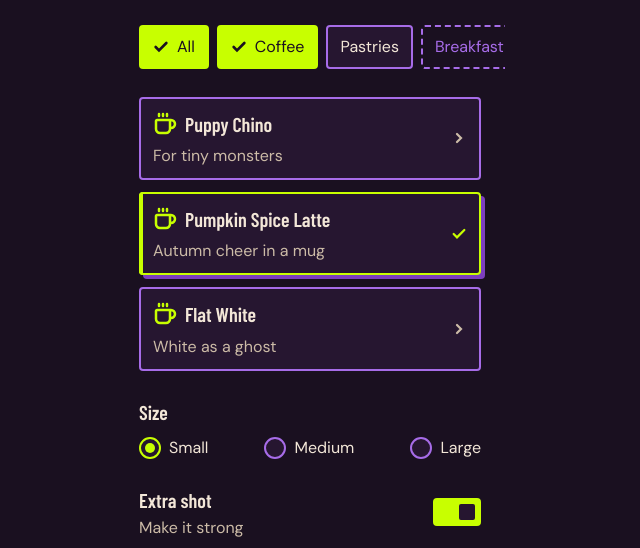
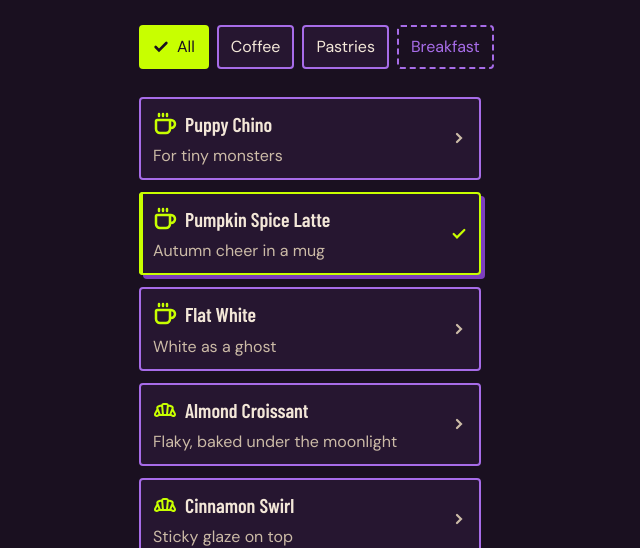
Before and after one commit to szabina-nagy/spooky-cafe-ui-kit, a plain HTML site: page screens/inventory.html in a window 1280 px wide. Both pictures are taken after a click on the button "All". Shown: the part 252-800 px from the top of the page, without its empty margins (330-970 px from the left). Drawn offline with nearby package versions, Linux system fonts and the light colour scheme; a web font is replaced by a local one.

Commit message:
Add an extra category for the chips

```diff
--- a/js/chips.js
+++ b/js/chips.js
@@ -2,6 +2,26 @@ document.querySelectorAll(".chip[aria-pressed]").forEach((chip) => {
     chip.addEventListener("click", () => {
         const pressed = chip.getAttribute("aria-pressed") === "true";
         chip.setAttribute("aria-pressed", String(!pressed));
+
+        // A group with an All chip (data-chip-all) never has All and the others pressed together
+        const group = chip.closest(".chips-field");
+        const all = group && group.querySelector("[data-chip-all]");
+
+        if (!all) {
+            return;
+        }
+
+        const others = group.querySelectorAll(".chip[aria-pressed]:not([data-chip-all])");
+
+        if (chip === all) {
+            // All stays pressed and releases the others
+            all.setAttribute("aria-pressed", "true");
+            others.forEach((other) => other.setAttribute("aria-pressed", "false"));
+        } else {
+            // Any other chip releases All, and All comes back when the last one is released
+            const anyPressed = [...others].some((other) => other.getAttribute("aria-pressed") === "true");
+            all.setAttribute("aria-pressed", String(!anyPressed));
+        }
     });
 });
 
--- a/screens/inventory.html
+++ b/screens/inventory.html
@@ -51,13 +51,13 @@
 
           <!-- chips -->
             <div class="chips-field chips-field-scroll" role="group" aria-label="Filter the menu">
-                <button class="chip" type="button" aria-pressed="false">
+                <button class="chip" type="button" aria-pressed="false" data-chip-all>
                 <img  class="chip-check" src="../icons/check.svg" alt="" width="16" height="16">
                 All</button>
                 <button class="chip" type="button" aria-pressed="true">
                 <img  class="chip-check" src="../icons/check.svg" alt="" width="16" height="16">
                 Coffee</button>
-                <button class="chip" type="button" aria-pressed="false">
+                <button class="chip" type="button" aria-pressed="true">
                 <img  class="chip-check" src="../icons/check.svg" alt="" width="16" height="16">
                 Pastries</button>
                 <button class="chip" type="button" aria-pressed="false" disabled>
@@ -66,8 +66,8 @@
             </div>
 
             <!-- list rows -->
-                <ul class="drink-list" aria-label="Available drinks">
-                    <li>
+                <ul class="drink-list" aria-label="Menu">
+                    <li data-category="coffee">
                         <button class="list-row" type="button" aria-pressed="false">
                             <span class="list-row-content">
                             <span class="list-row-header">
@@ -80,7 +80,7 @@
                             <img class="list-row-chevron" src="../icons/chevron-right.svg" alt="" width="16" height="16">
                         </button>
                     </li>
-                    <li>
+                    <li data-category="coffee">
                         <button class="list-row" type="button" aria-pressed="true">
                             <span class="list-row-content">
                             <span class="list-row-header">
@@ -93,7 +93,7 @@
                             <img class="list-row-chevron" src="../icons/chevron-right.svg" alt="" width="16" height="16">
                         </button>
                     </li>
-                    <li>
+                    <li data-category="coffee">
                         <button class="list-row" type="button" aria-pressed="false">
                             <span class="list-row-content">
                             <span class="list-row-header">
@@ -101,6 +101,32 @@
                                 <span class="list-row-title">Flat White</span>
                             </span>
                             <span class="list-row-text">White as a ghost</span>
+                            </span>
+                            <img class="list-row-check" src="../icons/check-lime.svg" alt="" width="16" height="16">
+                            <img class="list-row-chevron" src="../icons/chevron-right.svg" alt="" width="16" height="16">
+                        </button>
+                    </li>
+                    <li data-category="pastries">
+                        <button class="list-row" type="button" aria-pressed="false">
+                            <span class="list-row-content">
+                            <span class="list-row-header">
+                                <img class="list-row-icon" src="../icons/pastry-lime.svg" alt="" width="24" height="24">
+                                <span class="list-row-title">Almond Croissant</span>
+                            </span>
+                            <span class="list-row-text">Flaky, baked under the moonlight</span>
+                            </span>
+                            <img class="list-row-check" src="../icons/check-lime.svg" alt="" width="16" height="16">
+                            <img class="list-row-chevron" src="../icons/chevron-right.svg" alt="" width="16" height="16">
+                        </button>
+                    </li>
+                    <li data-category="pastries">
+                        <button class="list-row" type="button" aria-pressed="false">
+                            <span class="list-row-content">
+                            <span class="list-row-header">
+                                <img class="list-row-icon" src="../icons/pastry-lime.svg" alt="" width="24" height="24">
+                                <span class="list-row-title">Cinnamon Swirl</span>
+                            </span>
+                            <span class="list-row-text">Sticky glaze on top</span>
                             </span>
                             <img class="list-row-check" src="../icons/check-lime.svg" alt="" width="16" height="16">
                             <img class="list-row-chevron" src="../icons/chevron-right.svg" alt="" width="16" height="16">
```
